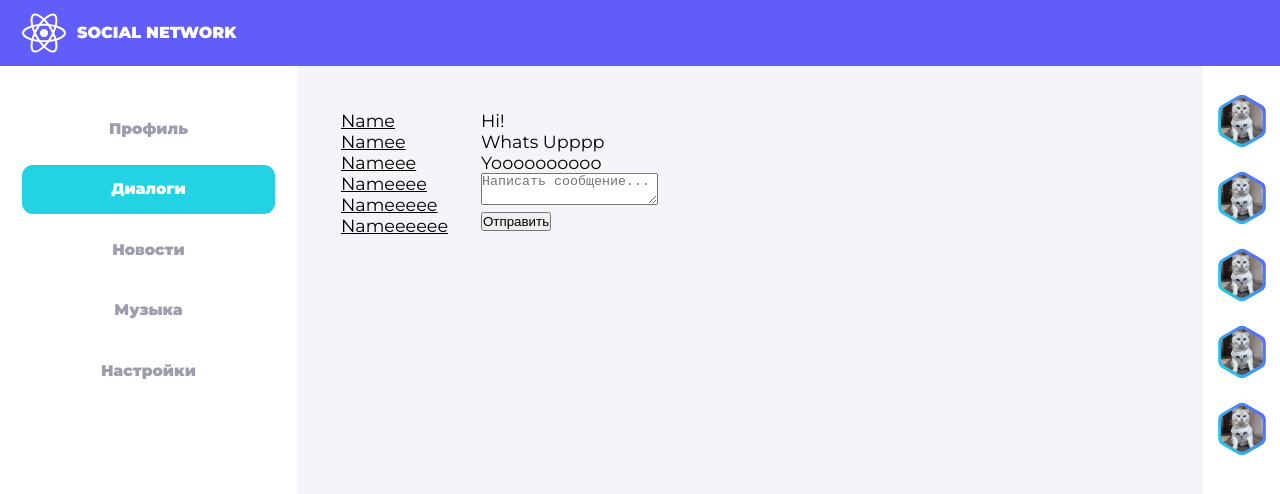
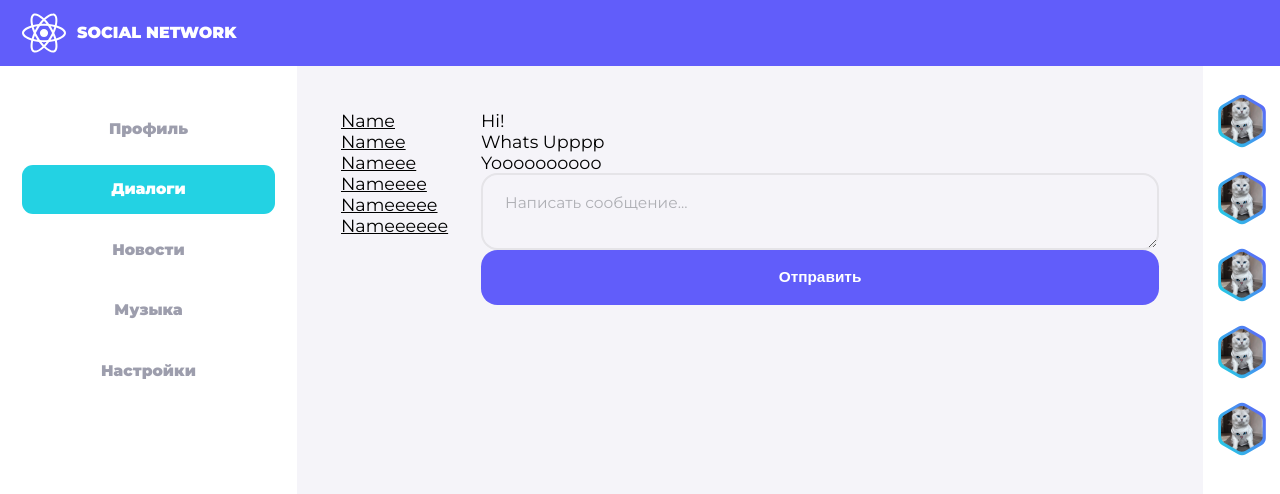
Before and after one commit to Yeroshenko/social-network, a React (Create React App) app: page /dialogs in a window 1280 px wide. Shown: the top 494 px of the page. Built offline with nearby package versions, Linux system fonts and the light colour scheme.

Commit message:
ref: create continer components and stylized textarea, button, input

```diff
--- a/public/index.html
+++ b/public/index.html
@@ -1,5 +1,5 @@
 <!DOCTYPE html>
-<html lang="en">
+<html lang="ru">
 
 <head>
   <meta charset="utf-8" />
--- a/src/App.jsx
+++ b/src/App.jsx
@@ -4,18 +4,17 @@ import { BrowserRouter, Route } from 'react-router-dom'
 import Header from './components/Header/Header'
 import Navbar from './components/Navbar/Navbar'
 import Aside from './components/Aside/Aside'
-import { Dialogs, Music, News, Profile, Settings } from './components/Pages'
+import { DialogsContainer, Music, News, Profile, Settings } from './components/Pages'
 
 import './App.sass'
 
-const App = ({ state, dispatch }) => {
-  debugger
+const App = ({ store }) => {
   const DialogsPage = () => {
-    return <Dialogs state={state.dialogsPage} dispatch={dispatch} />
+    return <DialogsContainer store={store} />
   }
 
   const ProfilePage = () => {
-    return <Profile profilePage={state.profilePage} dispatch={dispatch} />
+    return <Profile store={store} />
   }
 
   return (
@@ -30,7 +29,7 @@ const App = ({ state, dispatch }) => {
           <Route path='/music' component={Music} />
           <Route path='/settings' component={Settings} />
         </div>
-        <Aside data={state.asidePage} />
+        <Aside data={store.getState().asidePage} />
       </div>
     </BrowserRouter>
   )
--- a/src/components/Pages/Dialogs/Dialogs.jsx
+++ b/src/components/Pages/Dialogs/Dialogs.jsx
@@ -1,16 +1,14 @@
 import React from 'react'
-
-import {
-  updateNewMessageBodyCretor,
-  sendMessageCreator
-} from '../../../redux/dialogs-reducer'
 
 import DialogItem from './DialogItem/DialogItem'
 import Message from './Message/Message'
 
 import cls from './Dialogs.module.sass'
 
-const Dialogs = ({ state, dispatch }) => {
+const Dialogs = ({ dialogsPage, updateNewMessageBody, sendMessage }) => {
+
+  const state = dialogsPage
+
   const dialogsItems = state.dialogs.map(dialog => {
     return <DialogItem name={dialog.name} id={dialog.id} key={dialog.id} />
   })
@@ -23,11 +21,11 @@ const Dialogs = ({ state, dispatch }) => {
 
   const onNewMessageChange = e => {
     const text = e.target.value
-    dispatch(updateNewMessageBodyCretor(text))
+    updateNewMessageBody(text)
   }
 
   const onSendMessageClick = () => {
-    dispatch(sendMessageCreator())
+    sendMessage()
   }
 
   return (
@@ -43,7 +41,7 @@ const Dialogs = ({ state, dispatch }) => {
           ></textarea>
         </div>
         <div>
-          <button onClick={onSendMessageClick}>Отправить</button>
+          <button className={'btnPrimary'} onClick={onSendMessageClick}>Отправить</button>
         </div>
       </div>
     </div>
--- /dev/null
+++ b/src/components/Pages/Dialogs/DialogsContainer.jsx
@@ -0,0 +1,30 @@
+import React from 'react'
+
+import {
+  updateNewMessageBodyCretor,
+  sendMessageCreator
+} from '../../../redux/dialogs-reducer'
+
+import Dialogs from './Dialogs'
+
+const DialogsContainer = ({ store }) => {
+  const state = store.getState().dialogsPage
+
+  const onNewMessageChange = text => {
+    store.dispatch(updateNewMessageBodyCretor(text))
+  }
+
+  const onSendMessageClick = () => {
+    store.dispatch(sendMessageCreator())
+  }
+
+  return (
+    <Dialogs
+      sendMessage={onSendMessageClick}
+      updateNewMessageBody={onNewMessageChange}
+      dialogsPage={state}
+    />
+  )
+}
+
+export default DialogsContainer
--- a/src/components/Pages/Profile/MyPosts/MyPosts.jsx
+++ b/src/components/Pages/Profile/MyPosts/MyPosts.jsx
@@ -1,18 +1,13 @@
 import React from 'react'
-
-import {
-  addPostActionCreator,
-  updateNewPostTextActionCretor
-} from '../../../../redux/profile-reducer'
 
 import Post from './Post/Post'
 
 import cls from './MyPosts.module.sass'
 
-const MyPosts = ({ postsData, newPostText, dispatch }) => {
+const MyPosts = ({ posts, newPostText, updateNewPostText, addPost }) => {
   const postElements =
-    postsData &&
-    postsData.map((post, index) => {
+    posts &&
+    posts.map((post, index) => {
       return (
         <Post message={post.message} likesCount={post.likesCount} key={index} />
       )
@@ -20,13 +15,13 @@ const MyPosts = ({ postsData, newPostText, dispatch }) => {
 
   const newPostElement = React.createRef()
 
-  const addPost = () => {
-    dispatch(addPostActionCreator())
+  const onAddPost = () => {
+    addPost()
   }
 
   const onPostChange = () => {
     const text = newPostElement.current.value
-    dispatch(updateNewPostTextActionCretor(text))
+    updateNewPostText(text)
   }
 
   return (
@@ -38,7 +33,9 @@ const MyPosts = ({ postsData, newPostText, dispatch }) => {
           onChange={onPostChange}
           value={newPostText}
         />
-        <button onClick={addPost}>Add post</button>
+        <button className={'btnPrimary'} onClick={onAddPost}>
+          Add post
+        </button>
       </div>
       <div className={cls.posts}>{postElements}</div>
     </div>
--- /dev/null
+++ b/src/components/Pages/Profile/MyPosts/MyPostsContainer.jsx
@@ -0,0 +1,33 @@
+import React from 'react'
+
+import {
+  addPostActionCreator,
+  updateNewPostTextActionCretor
+} from '../../../../redux/profile-reducer'
+
+import MyPosts from './MyPosts'
+
+const MyPostsContainer = ({ store }) => {
+
+  const state = store.getState()
+
+  const addPost = () => {
+    store.dispatch(addPostActionCreator())
+  }
+
+  const onPostChange = text => {
+    const action = updateNewPostTextActionCretor(text)
+    store.dispatch(action)
+  }
+
+  return (
+    <MyPosts
+      updateNewPostText={onPostChange}
+      addPost={addPost}
+      newPostText={state.profilePage.newPostText}
+      posts={state.profilePage.posts}
+    />
+  )
+}
+
+export default MyPostsContainer
--- a/src/components/Pages/Profile/Profile.jsx
+++ b/src/components/Pages/Profile/Profile.jsx
@@ -1,19 +1,15 @@
 import React from 'react'
 
-import MyPosts from './MyPosts/MyPosts'
+import MyPostsContainer from './MyPosts/MyPostsContainer'
 import ProfileInfo from './ProfileInfo/ProfileInfo'
 
 import cls from './Profile.module.sass'
 
-const Profile = ({ profilePage, dispatch }) => {
+const Profile = ({ store }) => {
   return (
     <div className={cls.profile}>
-      <ProfileInfo profileInfo={profilePage.profile} />
-      <MyPosts
-        postsData={profilePage.posts}
-        newPostText={profilePage.newPostText}
-        dispatch={dispatch}
-      />
+      <ProfileInfo profileInfo={store.getState().profilePage.profile} />
+      <MyPostsContainer store={store} />
     </div>
   )
 }
--- a/src/components/Pages/index.js
+++ b/src/components/Pages/index.js
@@ -1,11 +1,11 @@
-import Dialogs from './Dialogs/Dialogs'
+import DialogsContainer from './Dialogs/DialogsContainer'
 import Music from './Music/Music'
 import News from './News/News'
 import Profile from './Profile/Profile'
 import Settings from './Settings/Settings'
 
 export {
-  Dialogs,
+  DialogsContainer,
   Music,
   News,
   Profile,
--- a/src/index.js
+++ b/src/index.js
@@ -7,10 +7,10 @@ import App from './App'
 import './index.sass'
 
 const rerenderEntireTree = (state) => {
-  debugger
   const app = (
     <App
       state={state}
+      store={store}
       dispatch={store.dispatch.bind(store)}
     />
   )
--- a/src/index.sass
+++ b/src/index.sass
@@ -3,7 +3,7 @@
 *::after
   padding: 0
   margin: 0
-  box-shadow: border-box
+  box-sizing: border-box
 
 html
   font-size: 11px
@@ -21,3 +21,57 @@ ul, ol
 
 a
   color: inherit
+
+button, input[type=submit]
+  width: 100%
+  display: block
+  padding: 1.7rem 2rem
+  font-weight: bold
+  font-size: 1.4rem
+  line-height: 1.6rem
+  border: none
+  border-radius: 1.5rem
+  cursor: pointer
+  transition: .3s border-color, background-color, color, box-shadow ease-in-out
+
+  &:active
+    outline: none
+
+.btnPrimary
+  background: #615DFA
+  color: #FFFFFF
+
+  &:hover
+    background-color: darken(#615DFA, 2%)
+
+  &:active
+    background-color: darken(#615DFA, 2%)
+
+  &:focus
+    background-color: darken(#615DFA, 2%)
+    box-shadow: 0 0 0 .25rem rgba(#615DFA, .5)
+
+textarea, input[type=text]
+  width: 100%
+  max-width: 100%
+  display: block
+  padding: 1.7rem 2rem
+  font-family: 'Montserrat', sans-serif
+  color: #3E3F5D
+  font-size: 1.4rem
+  line-height: 1.6rem
+  background-color: transparent
+  border: .2rem solid #E5E4E8
+  border-radius: 1.5rem
+  transition: .3s border-color, background-color, color, box-shadow ease-in-out
+
+  &::placeholder
+    font-size: 1.4rem
+    line-height: 1.6rem
+    color: #AEAFB4
+
+  &:focus
+    outline: none
+    border-color: lighten(#615DFA, 20%)
+    outline: 0
+    box-shadow: 0 0 0 0.2rem rgba(#615DFA,.25)
```
